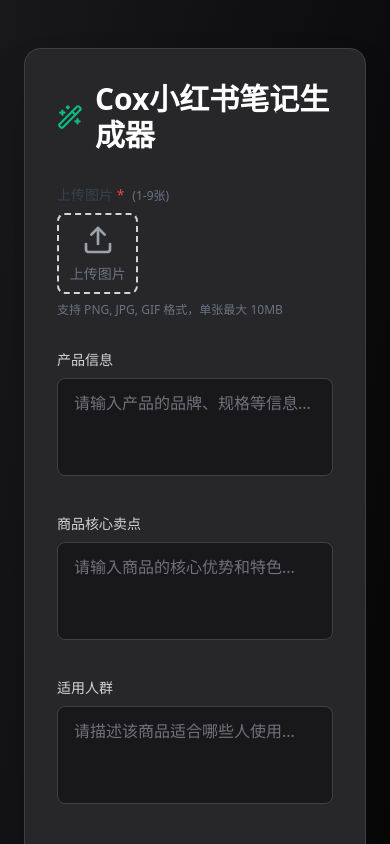
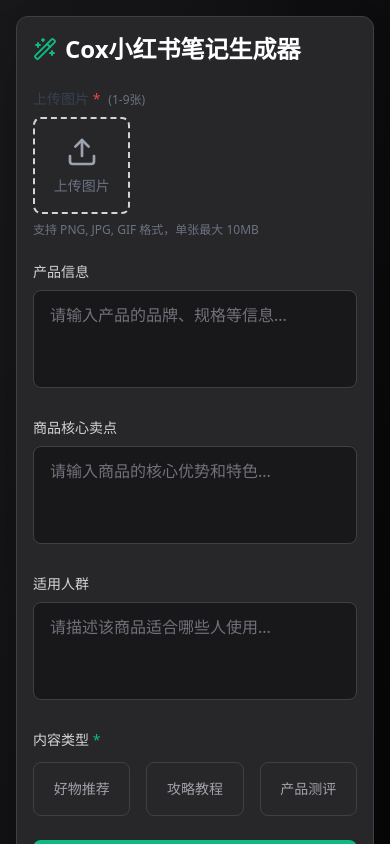
Before and after one commit to CzzzzzzJ/Cox-AIGC-xhs, a React (Vite) app: page / in a window 390 px wide. Shown: the top 844 px of the page. Built offline with nearby package versions, Linux system fonts and the light colour scheme.

Commit message:
适配移动端

```diff
--- a/src/App.tsx
+++ b/src/App.tsx
@@ -524,7 +524,7 @@ function App() {
         throw new Error('未能生成新的图片');
       }
     } catch (error) {
-      console.error('重新生���图片时发生错误:', error);
+      console.error('重新生成图片时发生错误:', error);
       if (error instanceof Error) {
         setError(error.message);
       }
@@ -534,17 +534,17 @@ function App() {
   };
 
   return (
-    <div className="min-h-screen bg-gradient-to-br from-zinc-900 to-black py-12">
-      <div className="container mx-auto px-6">
-        <div className="flex flex-col lg:flex-row gap-10">
+    <div className="min-h-screen min-w-[320px] bg-gradient-to-br from-zinc-900 to-black py-4 sm:py-12">
+      <div className="container mx-auto px-4 sm:px-6">
+        <div className="flex flex-col lg:flex-row gap-6 sm:gap-10">
           {/* 左侧表单 */}
-          <div className="w-full lg:w-1/3 bg-zinc-800 rounded-2xl shadow-2xl p-8 border border-zinc-700">
-            <h1 className="text-3xl font-bold text-white mb-8 flex items-center">
-              <Wand2 className="w-8 h-8 mr-3 text-emerald-500" />
+          <div className="w-full lg:w-1/3 bg-zinc-800 rounded-xl sm:rounded-2xl shadow-2xl p-4 sm:p-8 border border-zinc-700">
+            <h1 className="text-2xl sm:text-3xl font-bold text-white mb-6 sm:mb-8 flex items-center">
+              <Wand2 className="w-6 h-6 sm:w-8 sm:h-8 mr-2 sm:mr-3 text-emerald-500" />
               Cox小红书笔记生成器
             </h1>
 
-            <form onSubmit={handleSubmit} className="space-y-8">
+            <form onSubmit={handleSubmit} className="space-y-6 sm:space-y-8">
               <ImageUpload
                 imagePreviews={imagePreviews}
                 setImagePreviews={setImagePreviews}
@@ -680,18 +680,18 @@ function App() {
           </div>
 
           {/* 右侧预览区域 */}
-          <div className="w-full lg:w-2/3 bg-zinc-800 rounded-2xl shadow-2xl p-8 border border-zinc-700">
-            <div className="space-y-8">
+          <div className="w-full lg:w-2/3 bg-zinc-800 rounded-xl sm:rounded-2xl shadow-2xl p-4 sm:p-8 border border-zinc-700">
+            <div className="space-y-6 sm:space-y-8">
               {/* 图片区域 */}
               <div className="relative">
                 {isGeneratingImages ? (
-                  <div className="flex flex-col items-center justify-center py-16 bg-zinc-900/50 rounded-xl border border-zinc-700">
-                    <div className="relative w-20 h-20">
+                  <div className="flex flex-col items-center justify-center py-8 sm:py-16 bg-zinc-900/50 rounded-xl border border-zinc-700">
+                    <div className="relative w-16 sm:w-20 h-16 sm:h-20">
                       <div className="absolute top-0 left-0 w-full h-full border-4 border-emerald-500/20 rounded-full animate-ping"></div>
                       <div className="absolute top-0 left-0 w-full h-full border-4 border-emerald-500 rounded-full animate-spin"></div>
                     </div>
-                    <p className="mt-6 text-lg text-zinc-300">正在生成图片</p>
-                    <p className="text-sm text-zinc-500">AI正在为您创作精美图片</p>
+                    <p className="mt-4 sm:mt-6 text-base sm:text-lg text-zinc-300">正在生成图片</p>
+                    <p className="text-xs sm:text-sm text-zinc-500">AI正在为您创作精美图片</p>
                   </div>
                 ) : (
                   <ImageGallery images={generatedContent.images} />
@@ -701,15 +701,15 @@ function App() {
               {/* 文案区域 */}
               <div className="relative">
                 {isGeneratingContent ? (
-                  <div className="flex flex-col items-center justify-center py-16 bg-zinc-900/50 rounded-xl border border-zinc-700">
-                    <div className="relative w-20 h-20">
+                  <div className="flex flex-col items-center justify-center py-8 sm:py-16 bg-zinc-900/50 rounded-xl border border-zinc-700">
+                    <div className="relative w-16 sm:w-20 h-16 sm:h-20">
                       <svg className="animate-spin w-full h-full text-emerald-500" xmlns="http://www.w3.org/2000/svg" fill="none" viewBox="0 0 24 24">
                         <circle className="opacity-25" cx="12" cy="12" r="10" stroke="currentColor" strokeWidth="4"></circle>
                         <path className="opacity-75" fill="currentColor" d="M4 12a8 8 0 018-8V0C5.373 0 0 5.373 0 12h4zm2 5.291A7.962 7.962 0 014 12H0c0 3.042 1.135 5.824 3 7.938l3-2.647z"></path>
                       </svg>
                     </div>
-                    <p className="mt-6 text-lg text-zinc-300">正在生成文案</p>
-                    <p className="text-sm text-zinc-500">AI正在为您撰写优质内容</p>
+                    <p className="mt-4 sm:mt-6 text-base sm:text-lg text-zinc-300">正在生成文案</p>
+                    <p className="text-xs sm:text-sm text-zinc-500">AI正在为您撰写优质内容</p>
                   </div>
                 ) : (
                   <ContentDisplay
```
